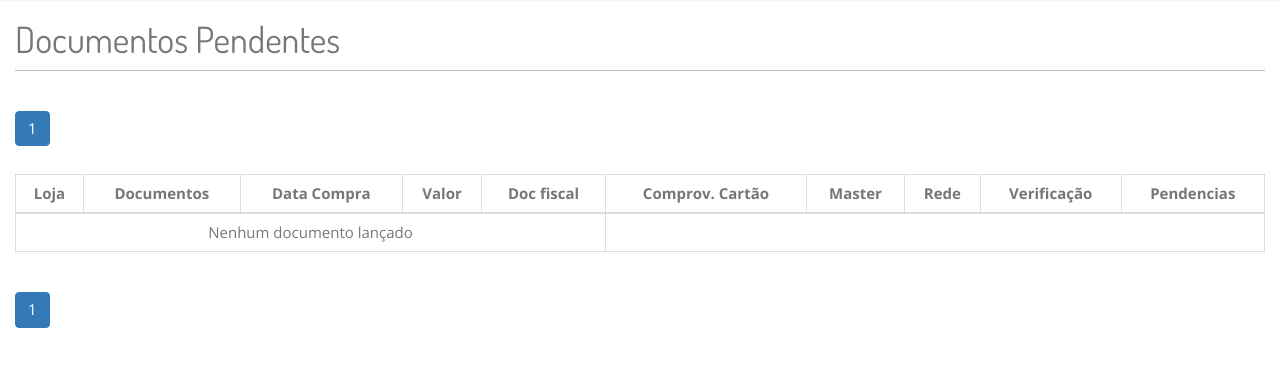
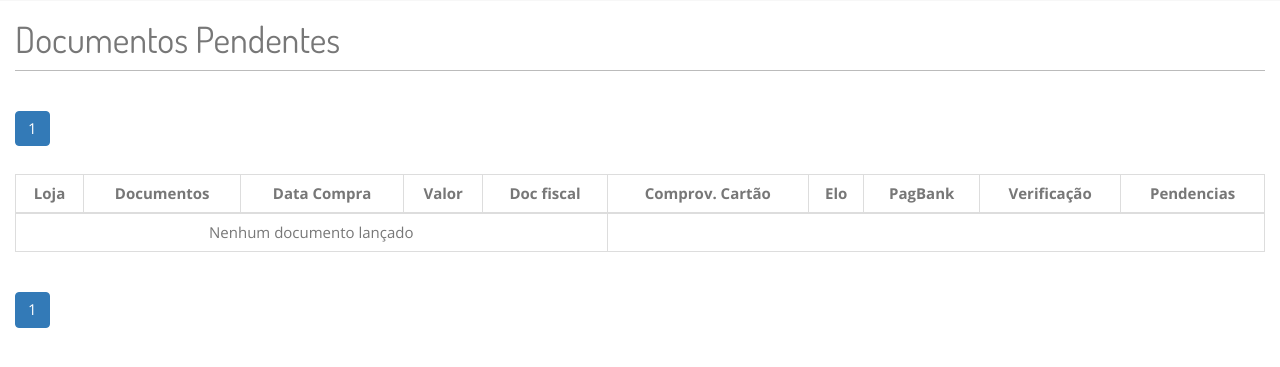
Before and after one commit to Elicarlos/lqd2024, a Django app: page /backoffice/ in a window 1280 px wide. Shown: the part 50-417 px from the top of the page. Run offline with Django 3.2, Linux system fonts and the light colour scheme; the visitor is signed in with stand-in values (Sample User, id 1); data that the repository does not hold is empty; parts of the project's set-up code (start-up, migrations or seed data) failed here and were passed over; some libraries are stand-ins or nearby versions; some web fonts are replaced.

Commit message:
feito correção de models

```diff
--- a/participante/forms.py
+++ b/participante/forms.py
@@ -138,7 +138,7 @@ class UserAddFiscalDocForm(forms.ModelForm):
     photo2 = forms.FileField(label='Comprovante do cartão', required=False)
     class Meta:
         model = DocumentoFiscal
-        fields = ('lojista_cnpj', 'vendedor', 'numeroDocumento', 'dataDocumento', 'valorDocumento', 'compradoREDE',
+        fields = ('lojista_cnpj', 'vendedor', 'numeroDocumento', 'dataDocumento', 'valorDocumento', 'compradoREDE', 'compradoMASTERCARD',
                     'photo', 'photo2')
         widgets = {
             #'lojista': forms.HiddenInput,
@@ -179,7 +179,7 @@ class DocumentoFiscalEditForm(forms.ModelForm):
 class DocumentoFiscalValidaForm(forms.ModelForm):
     class Meta:
         model = DocumentoFiscal
-        exclude = ('user','qtdeCupom','compradoMASTERCARD' )
+        exclude = ('user','qtdeCupom', )
         fields = '__all__'
         widgets = {
             'status': forms.HiddenInput,
--- a/participante/models.py
+++ b/participante/models.py
@@ -60,9 +60,9 @@ class DocumentoFiscal(models.Model):
     vendedor = models.CharField(verbose_name=u'Nome do Vendedor', max_length=50, blank=True, null=True)
     numeroDocumento = models.CharField(verbose_name=u'Número do Documento', max_length=50, blank=False, null=False, unique=False)
     dataDocumento = models.DateField(verbose_name=u'Data do Documento', null=False, blank=False)
-    valorDocumento = models.DecimalField(verbose_name=u'Valor do Documento', max_digits=15, decimal_places=2, blank=False, default=0, validators=[validators.MinValueValidator(100,message='O valor do documento deve ser maior que R$ 100,00 reais!')])
+    valorDocumento = models.DecimalField(verbose_name=u'Valor do Documento', max_digits=15, decimal_places=2, blank=False, default=0, validators=[validators.MinValueValidator(50,message='O valor do documento deve ser maior que R$ 50,00 reais!')])
     compradoREDE = models.BooleanField(verbose_name=u'Comprou na maquininha da PagBank?', default=False)
-    compradoMASTERCARD = models.BooleanField(verbose_name=u'Comprou com Mastercard?', default=False)
+    compradoMASTERCARD = models.BooleanField(verbose_name=u'Comprou com Elo?', default=False)
     valorREDE = models.DecimalField(verbose_name=u'Valor na REDE', max_digits=7, decimal_places=2, editable=False, blank=True, default=0)   #depois posso nao mostrar
     photo = models.FileField(upload_to='docs/%Y/%m/%d', blank=True, verbose_name=u'Foto do documento fiscal')
     photo2 = models.FileField(upload_to='docs2/%Y/%m/%d', blank=True, verbose_name=u'Foto do comprovante do cartão')
--- a/participante/templates/participante/participante_backoffice.html
+++ b/participante/templates/participante/participante_backoffice.html
@@ -51,8 +51,8 @@
             <th style="text-align: center; vertical-align:middle !important">Valor</th>
             <th style="text-align: center; vertical-align:middle !important">Doc fiscal</th>
             <th style="text-align: center; vertical-align:middle !important">Comprov. Cartão</th>
-            <th style="text-align: center; vertical-align:middle !important">Master</th>
-            <th style="text-align: center; vertical-align:middle !important">Rede</th>
+            <th style="text-align: center; vertical-align:middle !important">Elo</th>
+            <th style="text-align: center; vertical-align:middle !important">PagBank</th>
             <th style="text-align: center; vertical-align:middle !important">Verificação</th>
             <th style="text-align: center; vertical-align:middle !important">Pendencias</th>
           </tr>
```
Also changed, not shown: participante/migrations/0001_initial.py.
